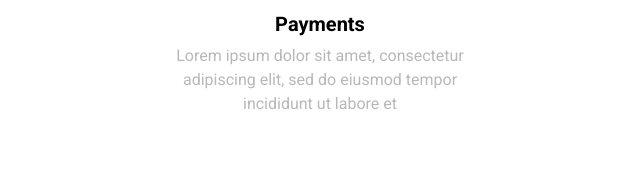
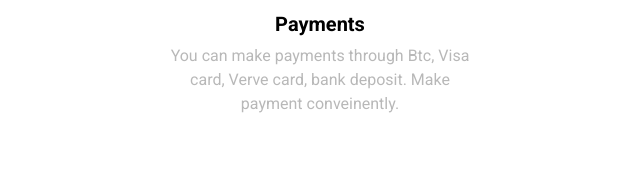
Before and after one commit to mejahsonchi/crypto_website, a plain HTML site: page index.html in a window 1280 px wide. Shown: the part 1469-1646 px from the top of the page, 320-960 px from the left. Drawn offline with nearby package versions, Linux system fonts and the light colour scheme.

Commit message:
I made changes on payments

```diff
--- a/index.html
+++ b/index.html
@@ -115,7 +115,7 @@
                   </div>
                   <div class="col-md-5">
                     <div class="img-box">
-                      <img src="images/slider-img.png" alt="" />
+                    <img src="images/slider-img.png" alt="" />
                     </div>
                   </div>
                 </div>
@@ -171,7 +171,7 @@
                           </a>
                         </div>
                       </div>
-                    </div>
+                  </div>
                   </div>
                   <div class="col-md-5">
                     <div class="img-box">
@@ -355,8 +355,7 @@
             Payments
           </h5>
           <p>
-            Lorem ipsum dolor sit amet, consectetur adipiscing elit, sed do
-            eiusmod tempor incididunt ut labore et
+            You can make payments through Btc, Visa card, Verve card, bank deposit. Make payment conveinently.
           </p>
         </div>
       </div>
```
Also changed, not shown: about.html (line endings or trailing spaces), how.html (line endings or trailing spaces).
